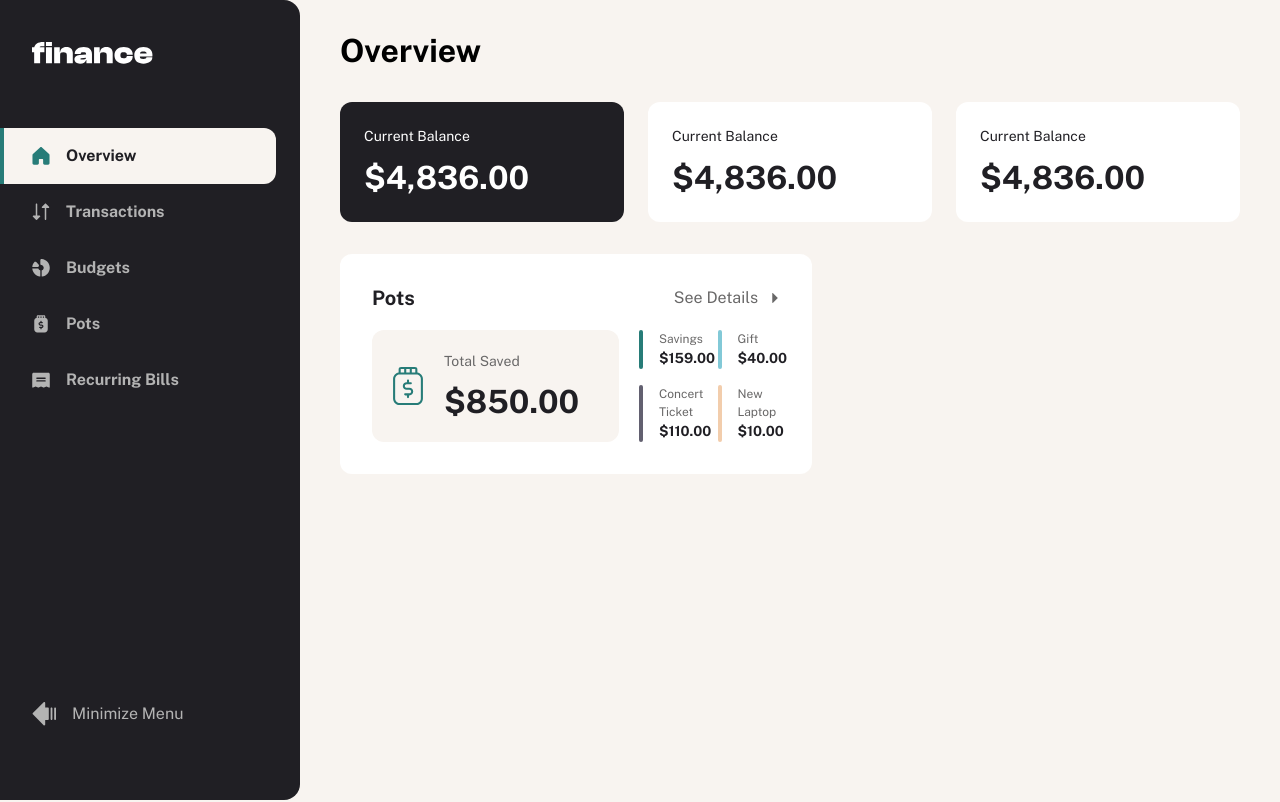
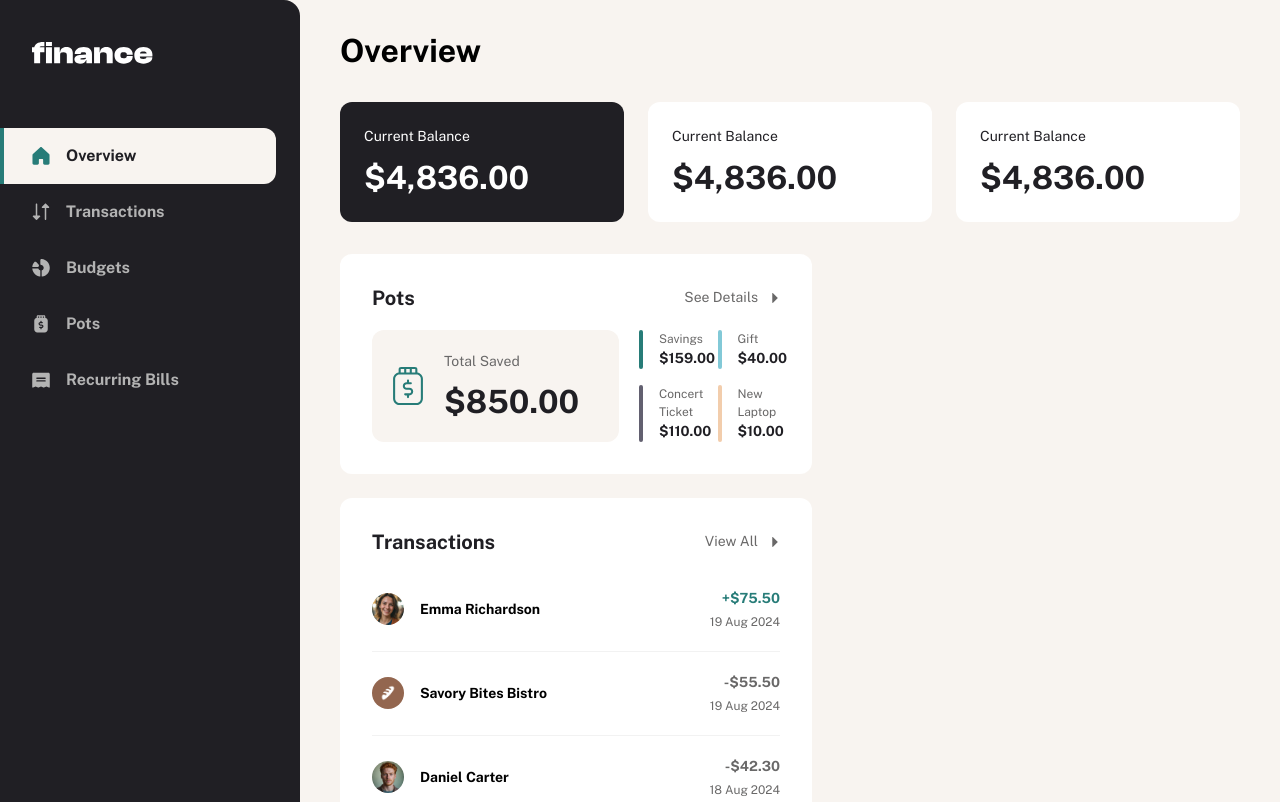
Before and after one commit to jownsu/personal-finance-app, a Next.js app: page / in a window 1280 px wide. Shown: the top 802 px of the page. Built offline with nearby package versions, Linux system fonts and the light colour scheme.

Commit message:
Implement transaction component

```diff
--- a/app/(pages)/page.tsx
+++ b/app/(pages)/page.tsx
@@ -1,6 +1,7 @@
 /* COMPONENTS */
 import BalanceCard from "../_components/BalanceCard";
 import Pots from "../_components/Pots";
+import Transactions from "../_components/Transactions";
 
 /* DATA */
 import { balance } from "../_constants/data";
@@ -26,8 +27,9 @@ const HomePage = () => {
             </div>
 
             <div className="flex flex-col xl:flex-row">
-                <div className="xl:flex-1 xl:gap-[2.4rem]">
+                <div className="xl:flex-1 xl:gap-[2.4rem] flex flex-col gap-[1.6rem]">
                     <Pots />
+                    <Transactions />
                 </div>
                 <div className="xl:basis-[42.8rem]"></div>
             </div>
--- a/app/_components/Pots.tsx
+++ b/app/_components/Pots.tsx
@@ -15,7 +15,7 @@ const Pots = () => {
                 <h2 className="text-preset_2 text-grey-900">Pots</h2>
                 <Link
                     href="/pots"
-                    className="flex items-center gap-[1.2rem] text-grey-500"
+                    className="flex items-center gap-[1.2rem] text-grey-500 text-preset_4"
                 >
                     See Details <CaretRightIcon className="size-[1rem]" />
                 </Link>
--- /dev/null
+++ b/app/_components/TransactionItem.tsx
@@ -0,0 +1,58 @@
+
+/* REACT */
+import Image from "next/image";
+
+/* PLUGINS */
+import moment from "moment";
+
+/* HELPERS */
+import { cn } from "../_utils/helpers";
+
+interface Props {
+    transaction: {
+        id: number;
+        avatar: string;
+        name: string;
+        amount: number;
+        date: string;
+    };
+}
+
+const TransactionItem = ({ transaction }: Props) => {
+    const is_positive = transaction.amount > 0;
+
+    return (
+        <div className="flex items-center justify-between">
+            <div className="flex items-center gap-[1.6rem]">
+                <Image
+                    src={transaction.avatar}
+                    alt="avatar"
+                    width={32}
+                    height={32}
+                    className="size-[3.2rem] rounded-full"
+                />
+                <span className="text-preset_4_bold">{transaction.name}</span>
+            </div>
+
+            <div className="flex flex-col gap-[.4rem] text-right">
+                <span
+                    className={cn("!text-preset_4_bold", {
+                        ["text-green"]: is_positive,
+                        ["text-grey-500"]: !is_positive
+                    })}
+                >
+                    {is_positive && "+"}
+                    {transaction.amount.toLocaleString("en-US", {
+                        style: "currency",
+                        currency: "USD"
+                    })}
+                </span>
+                <span className="text-preset_5 text-grey-500">
+                    {moment(transaction.date).format("D MMM YYYY")}
+                </span>
+            </div>
+        </div>
+    );
+};
+
+export default TransactionItem;
--- /dev/null
+++ b/app/_components/Transactions.tsx
@@ -0,0 +1,35 @@
+
+/* REACT */
+import Link from "next/link";
+
+/* COMPONENTS */
+import TransactionItem from "./TransactionItem";
+import CaretRightIcon from "@/public/images/icon-caret-right.svg";
+
+/* DATA */
+import { transactions_overview } from "../_constants/data";
+
+const Transactions = () => {
+    return (
+        <div className="flex w-full flex-col gap-[1.4rem] rounded-[1.2rem] bg-white px-[2rem] py-[2.4rem] md:p-[3.2rem]">
+            <div className="flex items-center justify-between">
+                <h2 className="text-preset_2 text-grey-900">Transactions</h2>
+                <Link
+                    href="/transactions"
+                    className="flex items-center gap-[1.2rem] text-preset_4 text-grey-500"
+                >
+                    View All <CaretRightIcon className="size-[1rem]" />
+                </Link>
+            </div>
+            <ul className="flex flex-col gap-[2rem] divide-y divide-grey-100 *:pt-[2rem]">
+                {transactions_overview.map((transaction) => (
+                    <li key={transaction.id}>
+                        <TransactionItem transaction={transaction} />
+                    </li>
+                ))}
+            </ul>
+        </div>
+    );
+};
+
+export default Transactions;
--- a/app/_constants/data.ts
+++ b/app/_constants/data.ts
@@ -31,6 +31,54 @@ export const pots_overview = [
         value: 10,
         bg: "#F2CDAC"
     }
+];
+
+export const transactions_overview = [
+    {
+        id: 1,
+        avatar: "/images/avatars/emma-richardson.jpg",
+        name: "Emma Richardson",
+        category: "General",
+        date: "2024-08-19T14:23:11Z",
+        amount: 75.5,
+        recurring: false
+    },
+    {
+        id: 2,
+        avatar: "/images/avatars/savory-bites-bistro.jpg",
+        name: "Savory Bites Bistro",
+        category: "Dining Out",
+        date: "2024-08-19T20:23:11Z",
+        amount: -55.5,
+        recurring: false
+    },
+    {
+        id: 3,
+        avatar: "/images/avatars/daniel-carter.jpg",
+        name: "Daniel Carter",
+        category: "General",
+        date: "2024-08-18T09:45:32Z",
+        amount: -42.3,
+        recurring: false
+    },
+    {
+        id: 4,
+        avatar: "/images/avatars/sun-park.jpg",
+        name: "Sun Park",
+        category: "General",
+        date: "2024-08-17T16:12:05Z",
+        amount: 120.0,
+        recurring: false
+    },
+    {
+        id: 5,
+        avatar: "/images/avatars/urban-services-hub.jpg",
+        name: "Urban Services Hub",
+        category: "General",
+        date: "2024-08-17T21:08:09Z",
+        amount: -65.0,
+        recurring: false
+    },
 ];
 
 export const transactions = [
--- a/package.json
+++ b/package.json
@@ -19,6 +19,7 @@
 		"clipboard-copy": "^4.0.1",
 		"clsx": "^2.1.1",
 		"lucide-react": "^0.394.0",
+		"moment": "^2.30.1",
 		"next": "14.2.3",
 		"react": "^18",
 		"react-dom": "^18",
```
Also changed, not shown: 1 other file (tests, documents, lock files or other folders).
